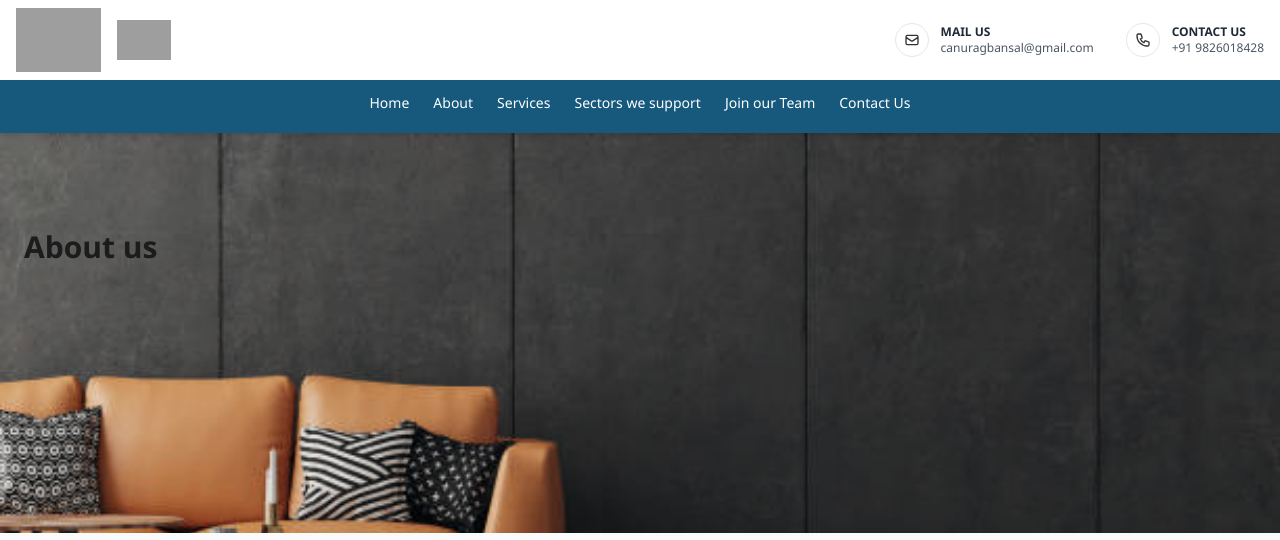
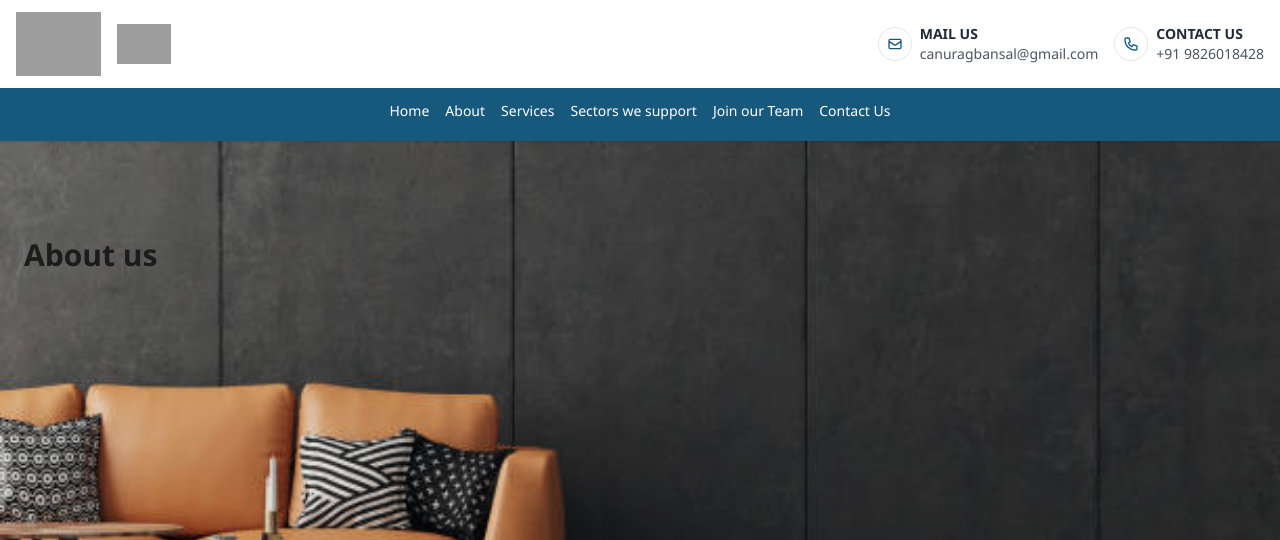
Before and after one commit to rakeshkushwaha332/bansalblog, a Node server app: page /about in a window 1280 px wide. Shown: the top 540 px of the page. Run offline with Node 20, Linux system fonts and the light colour scheme; some libraries are stand-ins or nearby versions; grey boxes are pictures that could not be loaded.

Commit message:
header final

```diff
--- a/views/header.ejs
+++ b/views/header.ejs
@@ -1,46 +1,49 @@
-<!-- Header -->
-<header class="bg-white shadow-md sticky top-0 z-50">
-    <!-- Top Bar -->
-    <div class="flex flex-col md:flex-row justify-between items-start md:items-center px-4 py-2 max-w-7xl mx-auto space-y-4 md:space-y-0">
+<!-- Header Container -->
+<header class="w-full z-50">
+  <!-- Top Header: hides on scroll -->
+  <div id="topHeader" class="transition-transform duration-300 bg-white shadow">
+    <div class="max-w-7xl mx-auto px-4 py-3 flex flex-col md:flex-row items-center justify-between gap-4">
       <!-- Logo Section -->
-      <div class="flex items-center space-x-4">
-        <img class="h-16" src="https://res.cloudinary.com/dqxsjxmu6/image/upload/v1743246096/j879pjiyypn6r9tmf9aw.jpg" alt="Company Logo">
-        <img class="h-10" src="https://res.cloudinary.com/dqxsjxmu6/image/upload/v1743246140/xjrnuye9zuyjxe5rboeh.jpg" alt="Company Name">
+      <div class="flex items-center gap-4">
+        <img class="h-16 w-auto" src="https://res.cloudinary.com/dqxsjxmu6/image/upload/v1743246096/j879pjiyypn6r9tmf9aw.jpg" alt="Company Logo">
+        <img class="h-10 w-auto" src="https://res.cloudinary.com/dqxsjxmu6/image/upload/v1743246140/xjrnuye9zuyjxe5rboeh.jpg" alt="Company Name">
       </div>
 
       <!-- Contact Info -->
-      <div class="flex flex-col sm:flex-row sm:space-x-8 w-full md:w-auto">
-        <!-- Mail -->
-        <div class="flex items-center mb-3 sm:mb-0">
-          <div class="border rounded-full p-2 text-primary-600 mr-3">
+      <div class="flex flex-col sm:flex-row sm:items-center gap-4 text-sm">
+        <!-- Email -->
+        <div class="flex items-center gap-2">
+          <div class="p-2 border rounded-full text-[#16597D]">
             <svg xmlns="http://www.w3.org/2000/svg" class="h-4 w-4" fill="none" viewBox="0 0 24 24" stroke="currentColor">
               <path stroke-linecap="round" stroke-linejoin="round" stroke-width="2" d="M3 8l7.89 5.26a2 2 0 002.22 0L21 8M5 19h14a2 2 0 002-2V7a2 2 0 00-2-2H5a2 2 0 00-2 2v10a2 2 0 002 2z" />
             </svg>
           </div>
           <div>
-            <div class="text-xs font-bold text-gray-800">MAIL US</div>
-            <div class="text-gray-600 text-xs">canuragbansal@gmail.com</div>
+            <p class="font-semibold text-gray-800">MAIL US</p>
+            <p class="text-gray-600">canuragbansal@gmail.com</p>
           </div>
         </div>
 
         <!-- Phone -->
-        <div class="flex items-center">
-          <div class="border rounded-full p-2 text-primary-600 mr-3">
+        <div class="flex items-center gap-2">
+          <div class="p-2 border rounded-full text-[#16597D]">
             <svg xmlns="http://www.w3.org/2000/svg" class="h-4 w-4" fill="none" viewBox="0 0 24 24" stroke="currentColor">
               <path stroke-linecap="round" stroke-linejoin="round" stroke-width="2" d="M3 5a2 2 0 012-2h3.28a1 1 0 01.948.684l1.498 4.493a1 1 0 01-.502 1.21l-2.257 1.13a11.042 11.042 0 005.516 5.516l1.13-2.257a1 1 0 011.21-.502l4.493 1.498a1 1 0 01.684.949V19a2 2 0 01-2 2h-1C9.716 21 3 14.284 3 6V5z" />
             </svg>
           </div>
           <div>
-            <div class="text-xs font-bold text-gray-800">CONTACT US</div>
-            <div class="text-gray-600 text-xs">+91 9826018428</div>
+            <p class="font-semibold text-gray-800">CONTACT US</p>
+            <p class="text-gray-600">+91 9826018428</p>
           </div>
         </div>
       </div>
     </div>
+  </div>
 
-    <!-- Navigation Bar -->
-    <nav class="bg-[#16597D]">
-      <ul class="flex flex-wrap justify-center items-center space-x-4 sm:space-x-6 py-3 text-white text-sm font-medium px-4">
+  <!-- Navigation: always sticky -->
+  <nav id="navbar" class="bg-[#16597D] sticky top-0 z-50 shadow">
+    <div class="max-w-7xl mx-auto px-4">
+      <ul class="flex flex-wrap justify-center items-center gap-4 py-3 text-white text-sm font-medium">
         <li><a href="/" class="hover:text-blue-300">Home</a></li>
         <li><a href="/about" class="hover:text-blue-300">About</a></li>
         <li><a href="/service" class="hover:text-blue-300">Services</a></li>
@@ -48,5 +51,26 @@
         <li><a href="/team" class="hover:text-blue-300">Join our Team</a></li>
         <li><a href="/contact" class="hover:text-blue-300">Contact Us</a></li>
       </ul>
-    </nav>
-  </header>
+    </div>
+  </nav>
+</header>
+
+<!-- JavaScript to hide topHeader on scroll (mobile only) -->
+<script>
+  let lastScrollTop = 0;
+  const topHeader = document.getElementById("topHeader");
+
+  window.addEventListener("scroll", function () {
+    const scrollTop = window.pageYOffset || document.documentElement.scrollTop;
+
+    if (window.innerWidth < 768) {
+      if (scrollTop > lastScrollTop) {
+        topHeader.classList.add("-translate-y-full");
+      } else {
+        topHeader.classList.remove("-translate-y-full");
+      }
+    }
+
+    lastScrollTop = scrollTop <= 0 ? 0 : scrollTop;
+  });
+</script>
```
